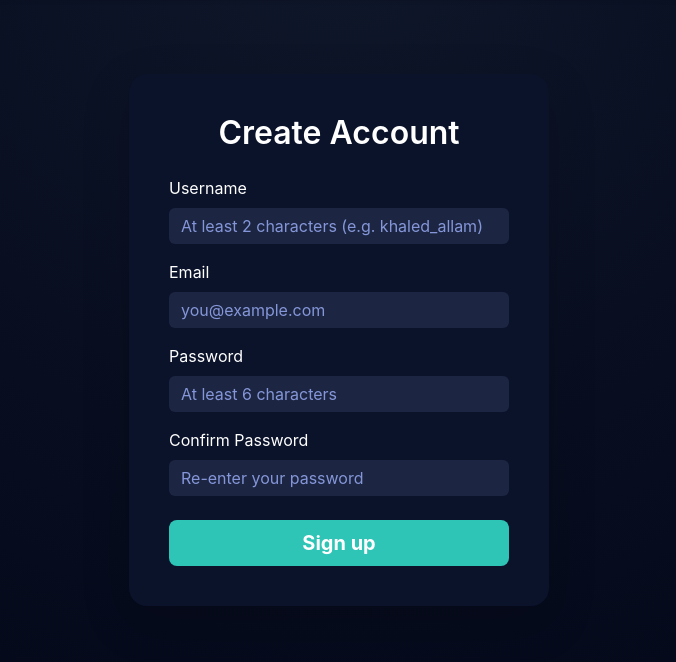
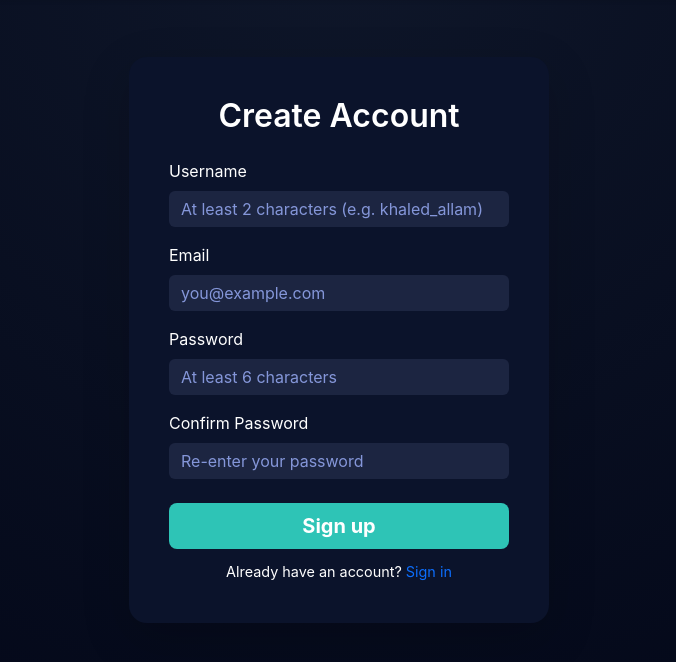
Before and after one commit to khaledelsayed2003/tradehub-marketplace, a Flask app: page /register in a window 1280 px wide. Shown: the part 77-739 px from the top of the page, without its empty margins (301-977 px from the left). Run offline with Flask 3, Linux system fonts and the light colour scheme.

Commit message:
**feat(auth-ui): improve register page UX with login redirect**
* Added 'Already have an account? Sign in' link to register page
* Linked button to login route for smoother navigation
* Adjusted spacing and alignment inside the register card
* Improved overall auth flow between register and login pages

```diff
--- a/app/static/css/style.css
+++ b/app/static/css/style.css
@@ -229,7 +229,15 @@ a {
     border-radius: 18px;
     background: #0b132b;
     color: white;
-    backdrop-filter: blur(10px);
+
+    display: flex;
+    flex-direction: column;
+}
+
+/* form takes available space */
+.register-card form,
+.login-card form {
+    flex: 1;
 }
 
 /* INPUTS (shared globally) */
@@ -270,6 +278,14 @@ a {
 
 .login-card .btn-primary:hover {
     background: linear-gradient(135deg, #2563eb, #1e40af);
+}
+
+/* bottom text aligned to card border */
+.auth-switch-text {
+    text-align: center;
+    margin-top: 12px;
+    margin-bottom: 0;
+    font-size: 0.9rem;
 }
 
 
--- a/app/templates/login.html
+++ b/app/templates/login.html
@@ -28,7 +28,7 @@
             </div>
         </form>
 
-        <p class="text-center mt-3 small">
+        <p class="auth-switch-text">
             Don’t have an account?
             <a href="{{ url_for('register_page') }}">Sign up</a>
         </p>
--- a/app/templates/register.html
+++ b/app/templates/register.html
@@ -38,6 +38,11 @@
             </div>
         </form>
 
+        <p class="auth-switch-text">
+            Already have an account?
+            <a href="{{ url_for('login_page') }}">Sign in</a>
+        </p>
+
     </div>
 
 </div>
```
